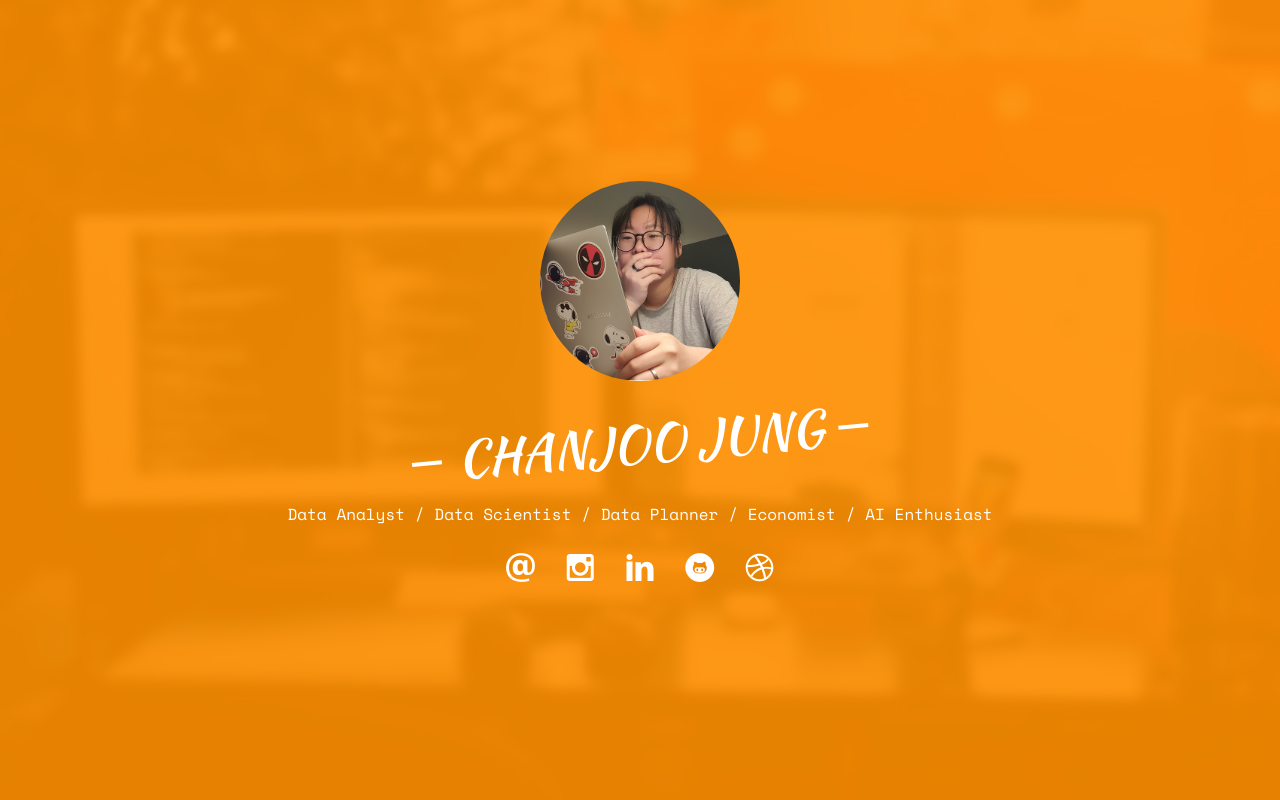
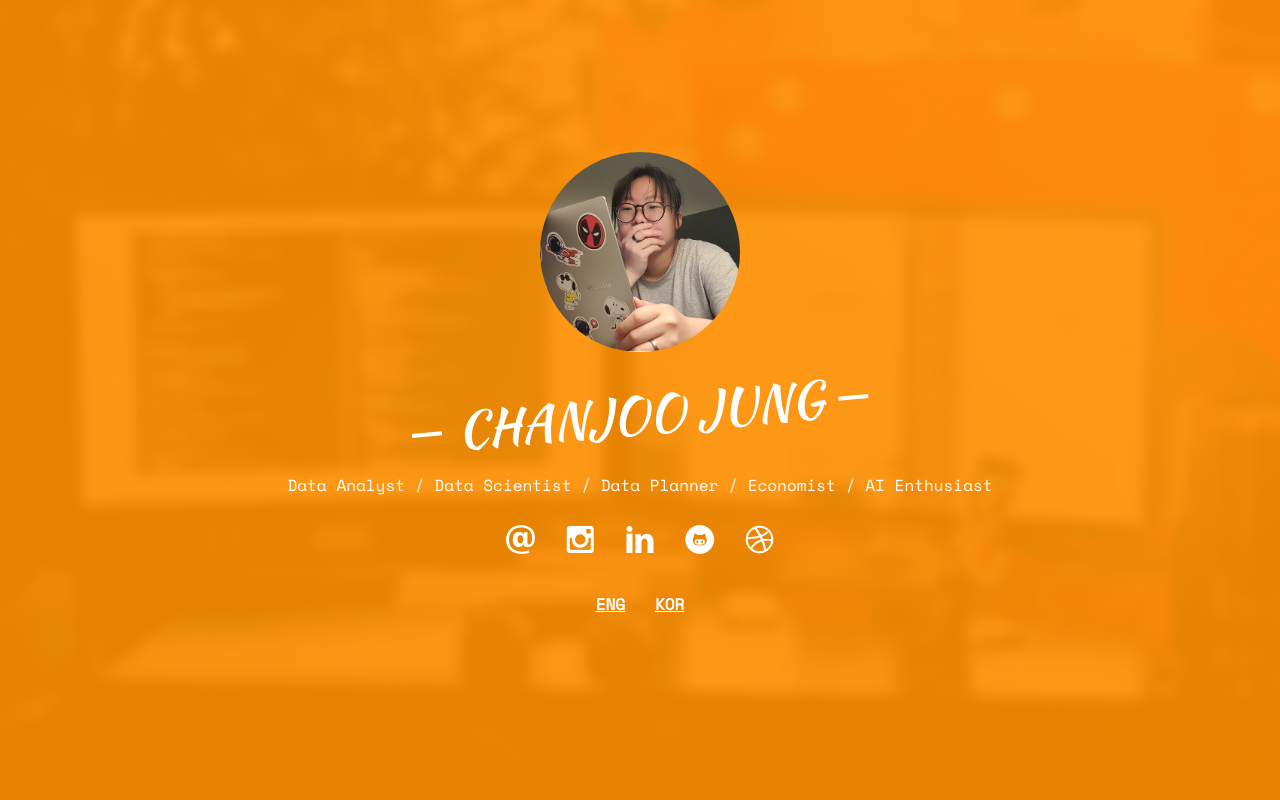
Before and after one commit to cjpiemonte/portfolio.io, a plain HTML site: page index.html in a window 1280 px wide. Shown: the top 800 px of the page. Drawn offline with nearby package versions, Linux system fonts and the light colour scheme; some packages are replaced by stand-ins of ours; no server answers; files whose address does not match are found by name.

Commit message:
Update index.html

```diff
--- a/index.html
+++ b/index.html
@@ -66,7 +66,10 @@
 									<li><a href="https://www.linkedin.com/in/chanjoo-jung-8361791b6/"><i class="icon-linkedin2"></i></a></li>
 									<li><a href="https://github.com/cjpiemonte"><i class="icon-github-with-circle"></i></a></li>
 									<li><a href="https://cjpiemonte.github.io/portfolio.io/"><i class="icon-dribbble2"></i></a></li>
-								</ul>
+									<p></p>
+								<li><a href="https://cjpiemonte.github.io/portfolio.io/" target="_blank" style="color: white;"><strong><u>ENG</u></strong></a></li>
+								<li><a href="https://cjpiemonte.github.io/portfolioKOR.io/" target="_blank" style="color: white;"><strong><u>KOR</u></strong></a></li>
+							</ul>
 							</p>
 						</div>
 					</div>
```
